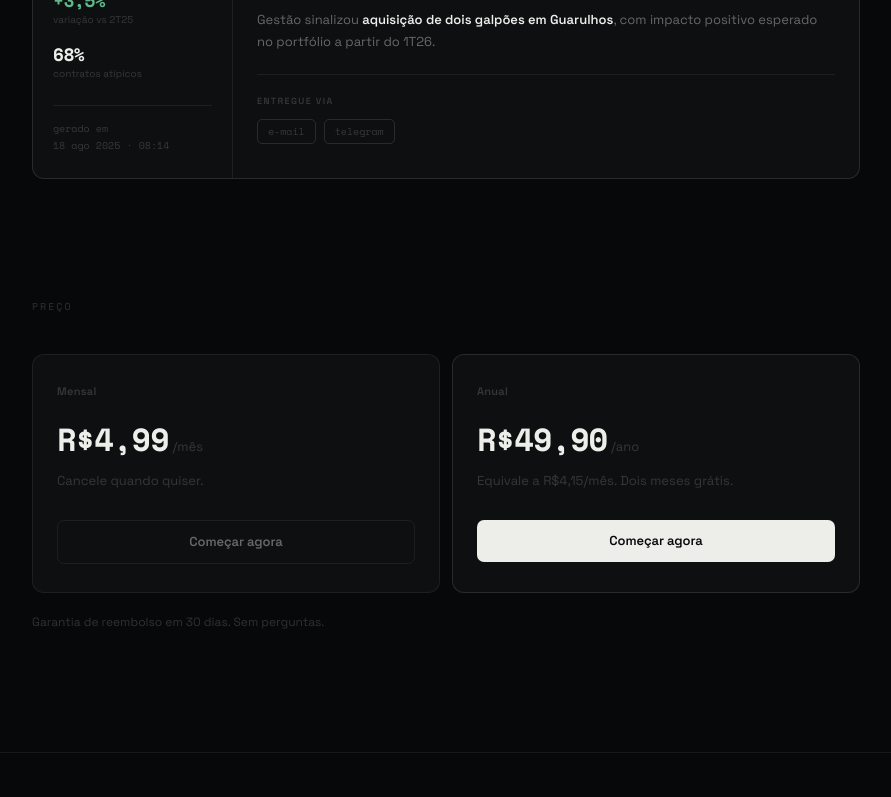
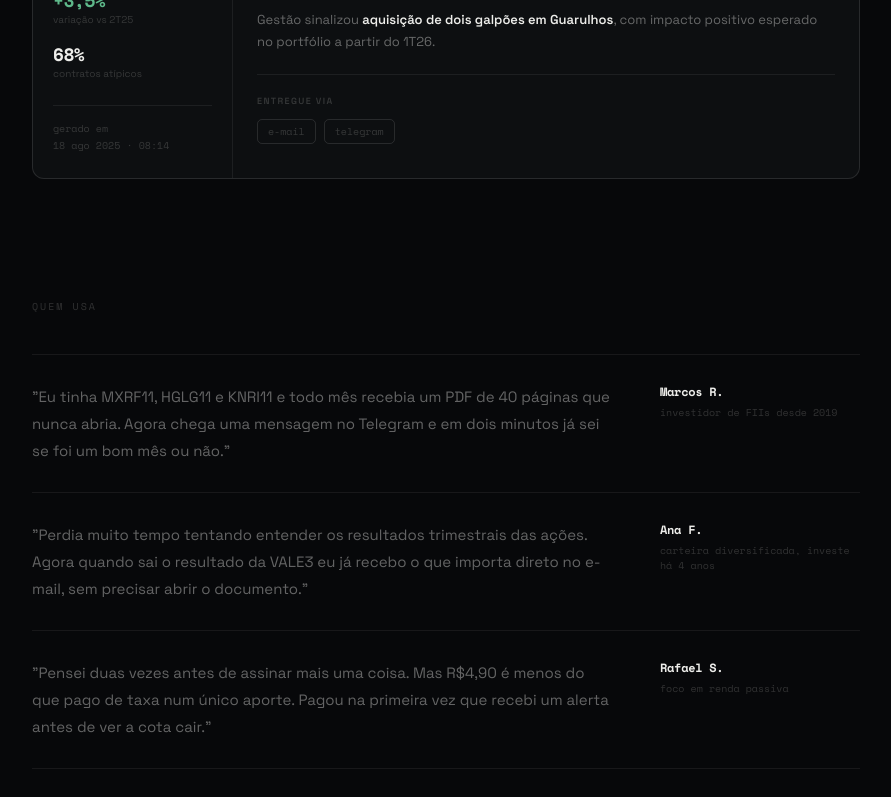
Before and after one commit to matsilvaj/rezuma-web, a Next.js app: page / in a window 1280 px wide. Shown: the part 2000-2797 px from the top of the page, without its empty margins (194-1085 px from the left). Built offline with nearby package versions, Linux system fonts and the light colour scheme.

Commit message:
feat: depoimentos na landing, preço R$4,90, copy de aporte, ativos sem nome

```diff
--- a/src/app/(app)/assets/page.tsx
+++ b/src/app/(app)/assets/page.tsx
@@ -285,11 +285,6 @@ export default function AssetsPage() {
                   <span style={{ fontFamily: S.mono, fontSize: "15px", fontWeight: 700, color: S.textP, letterSpacing: "-0.5px" }}>
                     {asset.ticker}
                   </span>
-                  {asset.name && asset.name !== asset.ticker && (
-                    <span style={{ fontFamily: S.sans, fontSize: "12px", color: S.textS }}>
-                      {asset.name}
-                    </span>
-                  )}
                   {asset.type && (
                     <span style={{ fontFamily: S.mono, fontSize: "9px", color: S.textT, border: `1px solid ${S.border}`, borderRadius: "4px", padding: "1px 6px", letterSpacing: "0.4px" }}>
                       {asset.type === "fii" ? "FII" : "AÇÃO"}
--- a/src/app/_components/hero-section.tsx
+++ b/src/app/_components/hero-section.tsx
@@ -237,7 +237,7 @@ export function HeroSection() {
             href="/register"
             style={{ fontFamily: "var(--font-sans)", background: "#ededea", color: "#07080a", padding: "13px 28px", borderRadius: "8px", fontSize: "14px", fontWeight: 600, letterSpacing: "-0.2px", textDecoration: "none" }}
           >
-            Começar por R$4,99/mês
+            Começar por R$4,90/mês
           </Link>
           <a
             href="#exemplo"
--- a/src/app/page.tsx
+++ b/src/app/page.tsx
@@ -387,7 +387,7 @@ export default function HomePage() {
         </div>
       </section>
 
-      {/* Preços */}
+      {/* Depoimentos */}
       <section
         style={{
           padding: "0 36px 120px",
@@ -405,7 +405,78 @@ export default function HomePage() {
             marginBottom: "40px",
           }}
         >
+          quem usa
+        </p>
+
+        <div style={{ display: "flex", flexDirection: "column", gap: "0" }}>
+          {[
+            {
+              text: "Eu tinha MXRF11, HGLG11 e KNRI11 e todo mês recebia um PDF de 40 páginas que nunca abria. Agora chega uma mensagem no Telegram e em dois minutos já sei se foi um bom mês ou não.",
+              name: "Marcos R.",
+              detail: "investidor de FIIs desde 2019",
+            },
+            {
+              text: "Perdia muito tempo tentando entender os resultados trimestrais das ações. Agora quando sai o resultado da VALE3 eu já recebo o que importa direto no e-mail, sem precisar abrir o documento.",
+              name: "Ana F.",
+              detail: "carteira diversificada, investe há 4 anos",
+            },
+            {
+              text: "Pensei duas vezes antes de assinar mais uma coisa. Mas R$4,90 é menos do que pago de taxa num único aporte. Pagou na primeira vez que recebi um alerta antes de ver a cota cair.",
+              name: "Rafael S.",
+              detail: "foco em renda passiva",
+            },
+          ].map((q, i, arr) => (
+            <div
+              key={q.name}
+              style={{
+                padding: "28px 0",
+                borderTop: i === 0 ? `1px solid ${S.border}` : undefined,
+                borderBottom: `1px solid ${S.border}`,
+                display: "grid",
+                gridTemplateColumns: "1fr 200px",
+                gap: "48px",
+                alignItems: "start",
+              }}
+            >
+              <p style={{ fontSize: "15px", color: S.textS, lineHeight: 1.8, margin: 0 }}>
+                "{q.text}"
+              </p>
+              <div>
+                <div style={{ fontFamily: S.mono, fontSize: "12px", fontWeight: 700, color: S.textP, letterSpacing: "-0.3px" }}>
+                  {q.name}
+                </div>
+                <div style={{ fontFamily: S.mono, fontSize: "10px", color: S.textT, marginTop: "4px", lineHeight: 1.5 }}>
+                  {q.detail}
+                </div>
+              </div>
+            </div>
+          ))}
+        </div>
+      </section>
+
+      {/* Preços */}
+      <section
+        style={{
+          padding: "0 36px 120px",
+          maxWidth: "900px",
+          margin: "0 auto",
+        }}
+      >
+        <p
+          style={{
+            fontFamily: S.mono,
+            fontSize: "10px",
+            letterSpacing: "2px",
+            color: S.textT,
+            textTransform: "uppercase",
+            marginBottom: "16px",
+          }}
+        >
           preço
+        </p>
+
+        <p style={{ fontSize: "14px", color: S.textS, lineHeight: 1.75, marginBottom: "40px", maxWidth: "480px" }}>
+          Pensado para não competir com os seus aportes. Custa menos do que a maioria das taxas de corretagem.
         </p>
 
         <div
@@ -418,7 +489,7 @@ export default function HomePage() {
           {[
             {
               period: "Mensal",
-              price: "R$4,99",
+              price: "R$4,90",
               unit: "/mês",
               desc: "Cancele quando quiser.",
               cta: "Começar agora",
```
